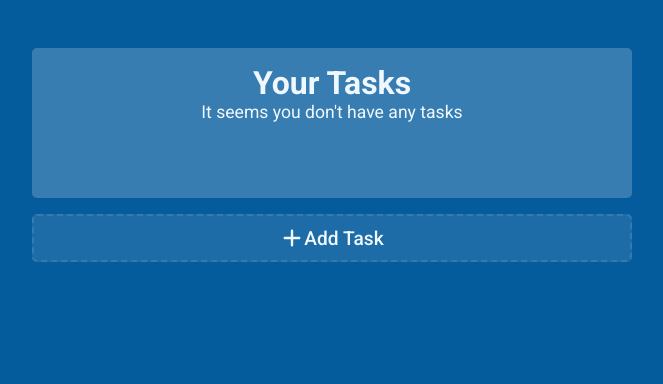
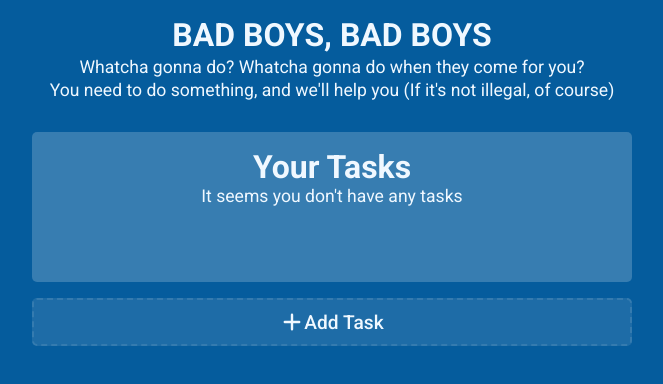
Before and after one commit to bertonni/vueproject, a Vue app in the folder vue-project/: page / in a window 1280 px wide. Shown: the top 384 px of the page, without its empty margins (308-971 px from the left). Built offline with nearby package versions, Linux system fonts and the light colour scheme; the HTML template or start-up script is replaced by a standard one.

Commit message:
Including Header and storing finished tasks on local storage

```diff
--- /dev/null
+++ b/vue-project/src/components/Header.vue
@@ -0,0 +1,36 @@
+<template>
+  <div class="header">
+    <h1>BAD BOYS, BAD BOYS</h1>
+    <p>Whatcha gonna do? Whatcha gonna do when they come for you?</p>
+    <p>You need to do something, and we'll help you (If it's not illegal, of course)</p>
+  </div>
+</template>
+
+<script>
+import { mapState } from 'vuex';
+
+export default {
+  name: 'Header',
+  computed: {
+    ...mapState([])
+  },
+  methods: {
+
+  }
+}
+</script>
+
+<style scoped>
+  .header {
+    padding-top: 1rem;
+    display: flex;
+    flex-direction: column;
+    align-items: center;
+    justify-content: center;
+    gap: 0.2rem;
+  }
+  /* .header h1,
+  .header p {
+    font-family: 'Reggae One', cursive;
+  } */
+</style>
--- a/vue-project/src/index.css
+++ b/vue-project/src/index.css
@@ -1,4 +1,3 @@
-/* @import url('https://fonts.googleapis.com/css2?family=Rajdhani:wght@300;400;500;600;700&display=swap'); */
 @import url('https://fonts.googleapis.com/css2?family=Roboto:wght@300;400;500;700&display=swap');
 
 :root {
@@ -40,7 +39,7 @@
   align-items: center;
   /* justify-content: center; */
   padding: 1rem 0 0 0;
-  margin-top: 3rem;
+  margin-top: 2rem;
   min-height: 150px;
   border-radius: 5px;
 }
@@ -285,6 +284,7 @@ a:focus {
   align-items: center;
   justify-content: space-between;
   gap: 3.2rem;
+  padding-bottom: 0.5rem;
 }
 
 .task-header span {
--- a/vue-project/src/store/index.js
+++ b/vue-project/src/store/index.js
@@ -2,20 +2,12 @@ import { createStore } from 'vuex';
 
 export default createStore({
   state: {
-    counter: 0,
-    username: '<Your Name>',
     addTask: false,
-    finishedTasks: 0,
+    finishedTasks: localStorage['finishedTasks'] ?? 0,
     colors: ['#A16AE8', '#9C2D41', '#055C9D', '#003060', '#18A558', '#746C70'],
     todoList: JSON.parse(localStorage.getItem('todoList')) ?? [],
   },
   mutations: {
-    setCounter(state, value) {
-      state.counter += (value ?? 1);
-    },
-    setUsername(state, newName) {
-      state.username = newName;
-    },
     setAddTask(state) {
       state.addTask = !state.addTask;
     },
@@ -24,14 +16,17 @@ export default createStore({
       localStorage.clear();
     },
     setRemoveTask(state, index) {
+      if (state.todoList[index].isFinished) state.finishedTasks--;
       state.todoList.splice(index, 1);
       localStorage.setItem('todoList', JSON.stringify(state.todoList));
+      localStorage['finishedTasks'] = state.finishedTasks;
     },
     setFinishTask(state, index) {
       state.todoList[index].isFinished = !state.todoList[index].isFinished;
       if (state.todoList[index].isFinished) state.finishedTasks++;
       else state.finishedTasks--;
       localStorage.setItem('todoList', JSON.stringify(state.todoList));
+      localStorage['finishedTasks'] = state.finishedTasks;
     },
     setNewTask(state, task) {
       state.todoList.push(task);
--- a/vue-project/src/views/Home.vue
+++ b/vue-project/src/views/Home.vue
@@ -1,5 +1,6 @@
 <template>
   <div ref="container" class="main container">
+    <Header />
     <div class="show-task-content" v-if="todoList.length === 0">
       <h1>Your Tasks</h1>
       <p>It seems you don't have any tasks</p>
@@ -23,13 +24,11 @@
 import { mapState } from "vuex";
 import { PlusIcon } from "@heroicons/vue/solid";
 import Task from "@/components/Task.vue";
-import CreateTask from "../components/CreateTask.vue";
+import Header from "@/components/Header.vue";
+import CreateTask from "@/components/CreateTask.vue";
 // @ is an alias to /src
 
 export default {
-  created() {
-
-  },
   mounted() {
     let index = 0;
     let lastIndex = 0;
@@ -50,6 +49,7 @@ export default {
   name: "Home",
   components: {
     Task,
+    Header,
     PlusIcon,
     CreateTask,
   },
```
